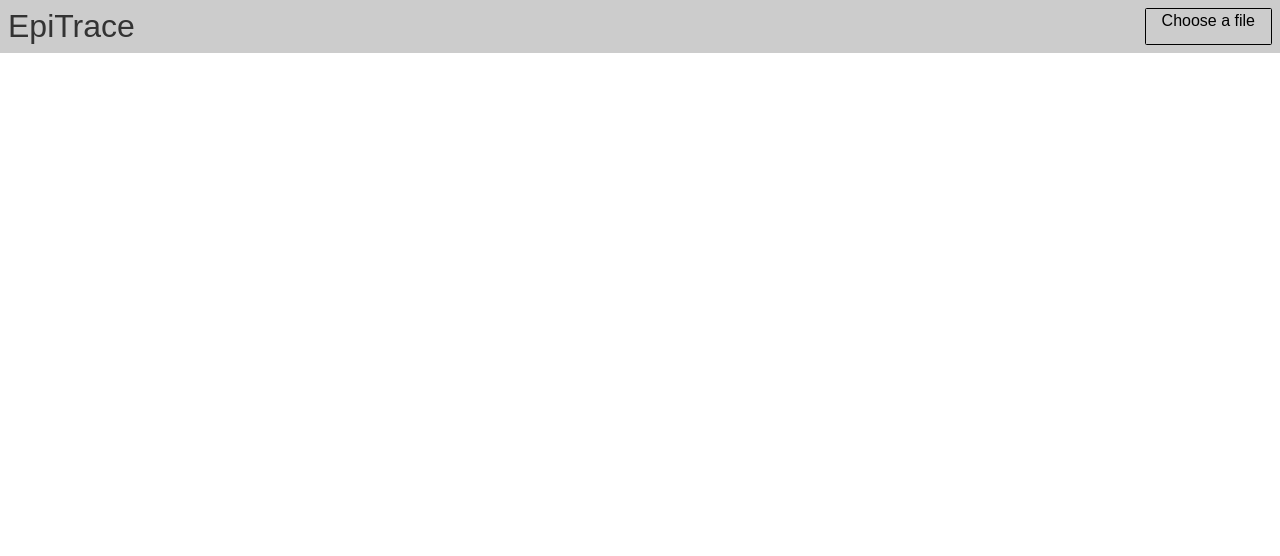
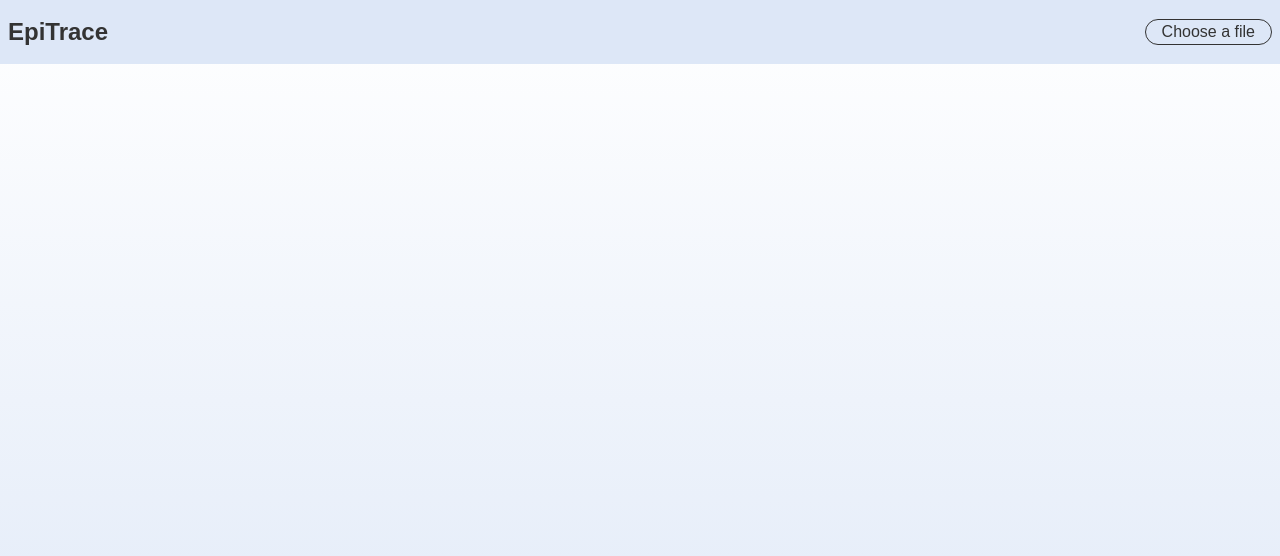
Before and after one commit to covid19cz/erouska-webapp, a Svelte app in the folder src/btwa_frontend/: page / in a window 1280 px wide. Shown: the top 556 px of the page. Built offline with nearby package versions, Linux system fonts and the light colour scheme.

Commit message:
Improved table view and app color scheme

```diff
--- a/src/btwa_frontend/CONFIG.json
+++ b/src/btwa_frontend/CONFIG.json
@@ -1,4 +1,5 @@
 {
+  "DURATION" : "Duration",
   "ENCOUNTER_FROM" : "Encounter_from",
   "ENCOUNTER_TO" : "Encounter_to",
   "ENCOUNTER_ID" : "Encounter_BT_id",
--- a/src/btwa_frontend/public/global.css
+++ b/src/btwa_frontend/public/global.css
@@ -1,25 +1,43 @@
 :root {
+  --theme-background-light: #FFF;
+  --theme-background-dark: #DDE7F7;
+  --theme-text: #333;
 
-  --theme-background: #FFF;
-  --theme-text: #333;
+  --ui-header-height: 4rem;
+
+
   --overlay-background: rgba(0,0,0,.9);
   --overlay-text : #FFF;
+
   --button-background: none;
-  --button-background-hover: rgb(9, 245, 25);
-  --button-text: #000;
-  --button-text-hover: #000;
-  --button-radius: .1rem;
+  --button-background-hover: #95A;
+  --button-text: var(--theme-text);
+  --button-text-hover: #FFF;
+  --button-radius: 1rem;
 
-  --tr-even: #FFF;
-  --tr-odd: #EEE;
-  --tr-active:  rgb(245, 179, 9);
+  --tr-even: rgba(255,255,255,.5);
+  --tr-odd: rgba(220, 220, 220, .4);
+  --tr-active:  rgba(48, 190, 228, 0.3);
+  --tr-scale: rgba(255, 176, 0, 0.48);
+
+  --range-track: #CCC;
+  --range-thumb: #95A;
+  --range-run: #FC0;
+  --range-thumb-size: 1.2rem;
 
 
-  --range-track: #CCC;
-  --range-thumb: #FC0;
-  --range-run: #95A;
+  --box-border: 1px solid rgba(0,0,0,.2);
+  --box-radius: 1rem;
+
+
 }
 
+html,
+body {
+  width: 100%;
+  height: 100%;
+  overflow: hidden;
+}
 
 html {
   box-sizing: border-box;
@@ -48,7 +66,7 @@ img {
 
 
 body {
-  background: var(--theme-background);
+  background-image: linear-gradient(var(--theme-background-light), var(--theme-background-dark));
   color: var(--theme-text);
 }
 
--- a/src/btwa_frontend/src/App.svelte
+++ b/src/btwa_frontend/src/App.svelte
@@ -24,12 +24,27 @@ import Contacts from './Contacts.svelte';
 <style>
 
 header {
+  position: fixed;
+  left: 0;
+  top: 0;
+  right: 0;
+  height: var(--ui-header-height);
   display: flex;
+  align-items: center;
   padding: .5rem;
-  background: #CCC;
+  background: var(--theme-background-dark);
 }
 header h1 {
   flex-grow: 2;
+  font-size: 1.5rem;
+  font-weight: bold;
+}
+main {
+  position: fixed;
+  left: 0;
+  top: var(--ui-header-height);
+  bottom: 0;
+  right: 0;
 }
 
 </style>
--- a/src/btwa_frontend/src/Contacts.svelte
+++ b/src/btwa_frontend/src/Contacts.svelte
@@ -1,38 +1,57 @@
 <script>
-import { ENCOUNTER_TO, ENCOUNTER_FROM, ENCOUNTER_ID, PHONE_NUMBER } from '../CONFIG.json';
+import {
+  ENCOUNTER_TO,
+  ENCOUNTER_FROM,
+  ENCOUNTER_ID,
+  DURATION,
+  PHONE_NUMBER
+} from '../CONFIG.json';
+
+import { scaleLinear } from 'd3';
 
 import DurationFilter from './components/DurationFilter.svelte';
+import Duration from './components/Duration.svelte';
 
 
 export let data = [];
 
 let durationFilter = 0;
 let focusContact = null;
+let durationScale = null;
 
 $: d = applyFilter(data, durationFilter);
 
 function applyFilter(data, durationFilter) {
   let filtered = data;
-  if (durationFilter > 0) {
-    filtered = data.filter(d => {
-      return (new Date(d[ENCOUNTER_TO])).valueOf() - (new Date(d[ENCOUNTER_FROM])).valueOf() > durationFilter*1000;
-    })
-  }
+  let min = 0;
+  let max = 0;
+
+  filtered = data.filter(d => {
+    min = Math.min(min, d[DURATION]);
+    max = Math.max(max, d[DURATION]);
+    return (durationFilter > 0) ? d[DURATION] > durationFilter*1000 : true;
+  });
+  console.log(min, max);
+  durationScale = scaleLinear()
+    .domain([min, max])
+    .range([0,100]);
 
   return filtered;
 }
 
 </script>
-<h3>Filters</h3>
-<div>
-  <DurationFilter durationFilter={durationFilter} on:change={e => durationFilter  = e.detail} />
+
+<div class="filters">
+  <div>
+    <DurationFilter durationFilter={durationFilter} on:change={e => durationFilter  = e.detail} />
+  </div>
 </div>
-
+<div class="scroll">
 {#if d && d.length > 0}
   <table>
     <tr>
       {#each Object.keys(d[0]) as col}
-        <th>{col}</th>
+        <th>{col.replace(/_/g, ' ')}</th>
       {/each}
     </tr>
 
@@ -41,15 +60,24 @@ function applyFilter(data, durationFilter) {
         on:mouseover={() => focusContact = item[ENCOUNTER_ID] }
         class:active={item[ENCOUNTER_ID] == focusContact}>
         {#each Object.keys(item) as col}
-          <td>
+
             {#if col == PHONE_NUMBER}
-              <a href="tel:{item[col]}" class="button">{item[col]}</a>
+              <td class="actions">
+                <a href="tel:{item[col]}" class="button">{item[col]}</a>
+              </td>
+
+            {:else if col == DURATION}
+              <td class="duration">
+                <div class="duration-scale" style="width: {durationScale(item[DURATION])}%"></div>
+                <Duration duration={item[col]/1000} />
+              </td>
+
             {:else}
-              {item[col]}
+              <td>{item[col]}</td>
             {/if}
 
-          </td>
         {/each}
+
       </tr>
     {/each}
   </table>
@@ -58,9 +86,17 @@ function applyFilter(data, durationFilter) {
     No data.
   </div>
 {/if}
-
+</div>
 <style>
 
+  .scroll {
+    position: absolute;
+    left: 0;
+    top: 10rem;
+    right: 0;
+    bottom: 0;
+    overflow: auto;
+  }
   table {
     width: 100%;
   }
@@ -72,6 +108,7 @@ function applyFilter(data, durationFilter) {
 
   tr th {
     background: var(--tr-odd);
+    padding: .5rem;
   }
   tr:nth-child(even)  td {
     background: var(--tr-even);
@@ -83,7 +120,38 @@ function applyFilter(data, durationFilter) {
     background: var(--tr-active);
   }
 
-  .phone {
+  tr td.actions {
+    text-align: center;
+  }
+  tr td.duration {
+    position: relative;
+  }
+  tr td .duration-scale {
+    position: absolute;
+    left: 0;
+    top: 0;
+    width: 0;
+    height: 100%;
+    background: var(--tr-scale);
+    z-index: -1;
+  }
 
+  .filters {
+    position: absolute;
+    left: 0;
+    top: 0;
+    right: 0;
+    height: 10rem;
+    display: flex;
+    justify-content: space-between;
+    padding: .5rem;
+  }
+  .filters > div {
+    max-width: 32%;
+    border: var(--box-border);
+    margin:  0 1% 1%;
+    padding: 1rem;
+    border-radius: var(--box-radius);
+    flex-grow: 1;
   }
 </style>
--- a/src/btwa_frontend/src/components/DurationFilter.svelte
+++ b/src/btwa_frontend/src/components/DurationFilter.svelte
@@ -8,7 +8,7 @@ export let durationFilter = 0;
 
 </script>
 
-Duration:
+<label>Duration:</label>
 <input type="range" min="0" max="1200"
   bind:value={durationFilter}
   on:input={(()=> dispatch('change', durationFilter))}
@@ -19,14 +19,24 @@ Minimal contact duration <Duration duration={durationFilter} />
 </p>
 
 <style>
+label {
+  display: block;
+  margin: .5rem 0;
+  font-size: 1rem;
+  font-weight: bold;
+}
+p {
+  font-size: .8rem;
+}
 [type='range'] {
   --range: calc(var(--max) - var(--min));
   --ratio: calc((var(--val) - var(--min))/var(--range));
-  --sx: calc(.5*1.5em + var(--ratio)*(100% - 1.5em));
+  --sx: calc(.5*var(--range-thumb-size) + var(--ratio)*(100% - var(--range-thumb-size)));
   margin: 0;
   padding: 0;
-  width: 12.5em;
-  height: 1.5em;
+  width: 100%;
+  height: var(--range-thumb-size);
+  border-radius: var(--range-thumb-size);
   background: transparent;
   font: 1em/1 arial, sans-serif;
   outline: none;
@@ -37,9 +47,10 @@ Minimal contact duration <Duration duration={durationFilter} />
 [type='range']::-webkit-slider-runnable-track {
   box-sizing: border-box;
   border: none;
-  width: 12.5em;
-  height: 0.25em;
+  width: 100%;
+  height:var(--range-thumb-size);
   background: var(--range-track);
+  border-radius: var(--range-thumb-size);
 }
 [type='range']::-webkit-slider-runnable-track {
   background: linear-gradient(var(--range-run), var(--range-run)) 0/var(--sx) 100% no-repeat var(--range-track);
@@ -47,39 +58,40 @@ Minimal contact duration <Duration duration={durationFilter} />
 [type='range']::-moz-range-track {
   box-sizing: border-box;
   border: none;
-  width: 12.5em;
-  height: 0.25em;
+  width: 100%;
+  height: var(--range-thumb-size);
   background: var(--range-track);
+  border-radius: var(--range-thumb-size);
 }
 [type='range']::-ms-track {
   box-sizing: border-box;
   border: none;
-  width: 12.5em;
-  height: 0.25em;
+  width: 100%;
+  height: var(--range-thumb-size);
   background: var(--range-track);
+  border-radius: var(--range-thumb-size);
 }
 [type='range']::-moz-range-progress {
-  height: 0.25em;
+  height: var(--range-thumb-size);
   background: var(--range-run);
 }
 [type='range']::-ms-fill-lower {
-  height: 0.25em;
+  height: var(--range-thumb-size);
   background: var(--range-run);
 }
 [type='range']::-webkit-slider-thumb {
-  margin-top: -0.625em;
   box-sizing: border-box;
   border: none;
-  width: 1.5em;
-  height: 1.5em;
+  width: var(--range-thumb-size);
+  height: var(--range-thumb-size);
   border-radius: 50%;
   background:  var(--range-thumb);
 }
 [type='range']::-moz-range-thumb {
   box-sizing: border-box;
   border: none;
-  width: 1.5em;
-  height: 1.5em;
+  width: var(--range-thumb-size);
+  height: var(--range-thumb-size);
   border-radius: 50%;
   background:  var(--range-thumb);
 }
@@ -87,8 +99,8 @@ Minimal contact duration <Duration duration={durationFilter} />
   margin-top: 0;
   box-sizing: border-box;
   border: none;
-  width: 1.5em;
-  height: 1.5em;
+  width: var(--range-thumb-size);
+  height: var(--range-thumb-size);
   border-radius: 50%;
   background: var(--range-thumb);
 }
--- a/src/btwa_frontend/src/store.js
+++ b/src/btwa_frontend/src/store.js
@@ -1,6 +1,14 @@
 import { writable, derived } from 'svelte/store';
 
-import { ENCOUNTER_ID, SERVER, GET_PHONE_NUMBERS, PHONE_NUMBER } from '../CONFIG.json';
+import {
+  ENCOUNTER_TO,
+  ENCOUNTER_FROM,
+  ENCOUNTER_ID,
+  DURATION,
+  SERVER,
+  GET_PHONE_NUMBERS,
+  PHONE_NUMBER
+} from '../CONFIG.json';
 
 
 export const contacts = writable(null);
@@ -24,6 +32,7 @@ export const phones = derived(contacts, async (contacts, set) => {
     .then(response => response.json())
     .then(phones => {
       set(contacts.map(c => {
+        c[DURATION] = (new Date(c[ENCOUNTER_TO])).valueOf() - (new Date(c[ENCOUNTER_FROM])).valueOf()
         c[PHONE_NUMBER] = phones[c[ENCOUNTER_ID]] || undefined;
         return c;
       }));
```
